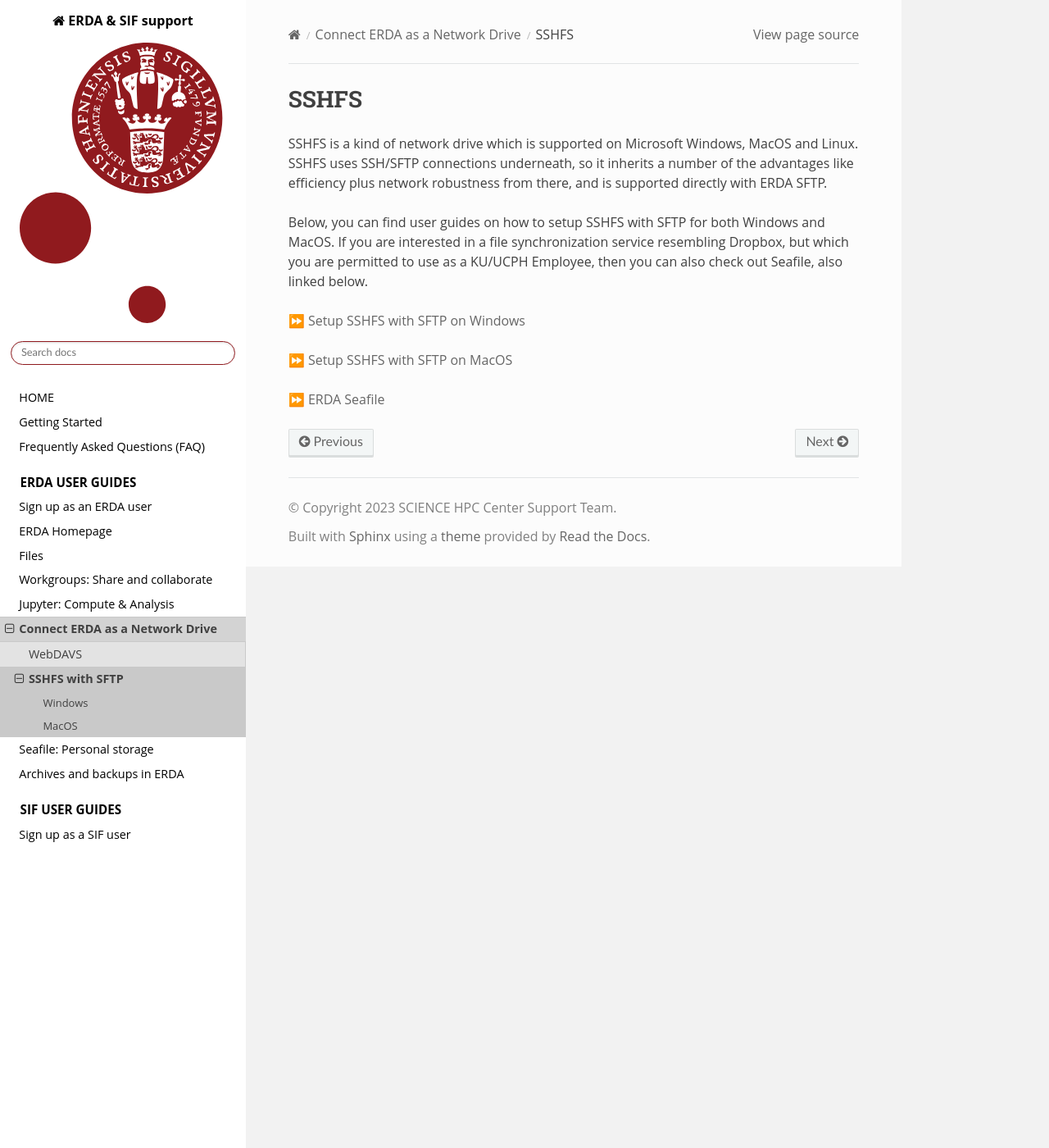
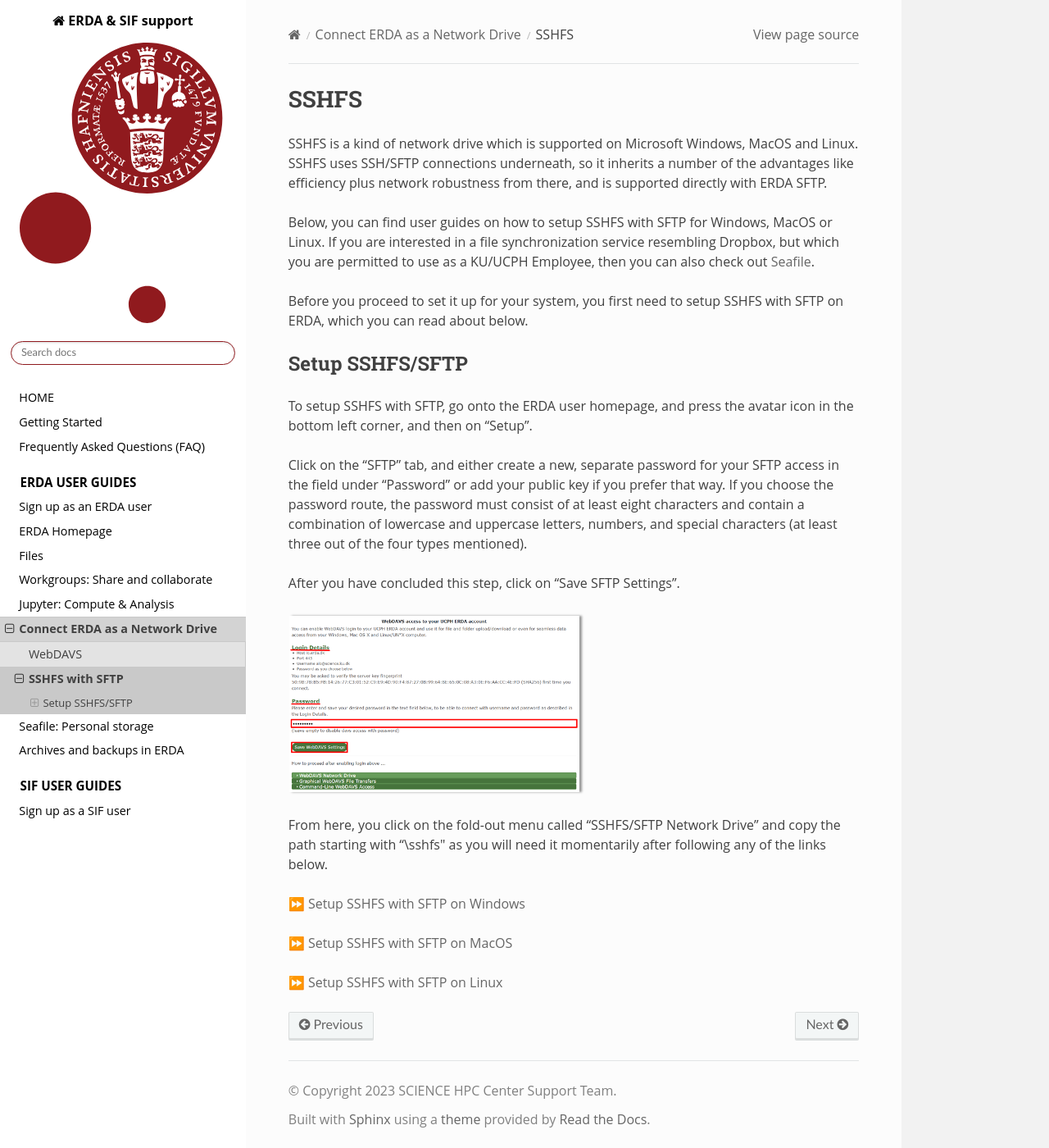
Before and after one commit to ucphhpc/migrid-user-docs, a Sphinx documentation site: the page built from docs/sections/erda/networkdrive/sshfs/index.rst, in a window 1280 px wide and 1400 px high. Shown: the whole window at 82% size. Built offline with Sphinx 7.4.7 and the Read the Docs theme 3.1.0, drawn with Linux system fonts in a browser that asks for light colours.

Commit message:
Add linux and generalize some of the setup

```diff
--- a/docs/sections/erda/networkdrive/sshfs/index.rst
+++ b/docs/sections/erda/networkdrive/sshfs/index.rst
@@ -3,14 +3,29 @@
 
 SSHFS is a kind of network drive which is supported on Microsoft Windows, MacOS and Linux. SSHFS uses SSH/SFTP connections underneath, so it inherits a number of the advantages like efficiency plus network robustness from there, and is supported directly with ERDA SFTP.
 
-Below, you can find user guides on how to setup SSHFS with SFTP for both Windows and MacOS. If you are interested in a file synchronization service resembling Dropbox, but which you are permitted to use as a KU/UCPH Employee, then you can also check out Seafile, also linked below.
+Below, you can find user guides on how to setup SSHFS with SFTP for Windows, MacOS or Linux. If you are interested in a file synchronization service resembling Dropbox, but which you are permitted to use as a KU/UCPH Employee, then you can also check out :ref:`Seafile <erda-seafile-start>`.
 
+Before you proceed to set it up for your system, you first need to setup SSHFS with SFTP on ERDA, which you can read about below.
+
+
+Setup SSHFS/SFTP
+----------------
+
+To setup SSHFS with SFTP, go onto the ERDA user homepage, and press the avatar icon in the bottom left corner, and then on "Setup".
+
+Click on the "SFTP" tab, and either create a new, separate password for your SFTP access in the field under "Password" or add your public key if you prefer that way. If you choose the password route, the password must consist of at least eight characters and contain a combination of lowercase and uppercase letters, numbers, and special characters (at least three out of the four types mentioned).
+
+After you have concluded this step, click on "Save SFTP Settings".
+
+.. image:: /images/networkdrive/networkdrive-loginmethod.png
+
+From here, you click on the fold-out menu called "SSHFS/SFTP Network Drive" and copy the path starting with "\\sshfs\" as you will need it momentarily after following any of the links below.
 
 ⏩️ :doc:`Setup SSHFS with SFTP on Windows </sections/erda/networkdrive/sshfs/windows>`
 
 ⏩️ :doc:`Setup SSHFS with SFTP on MacOS </sections/erda/networkdrive/sshfs/macos>`
 
-⏩️ :doc:`ERDA Seafile </sections/erda/seafile/index>`
+⏩️ :doc:`Setup SSHFS with SFTP on Linux </sections/erda/networkdrive/sshfs/linux>`
 
 
 .. toctree::
@@ -19,3 +34,4 @@
 
    Windows </sections/erda/networkdrive/sshfs/windows>
    MacOS </sections/erda/networkdrive/sshfs/macos>
+   Linux </sections/erda/networkdrive/sshfs/linux>
```
Also changed, not shown: docs/sections/erda/networkdrive/sshfs/linux.rst (added, +19 -0 lines), docs/sections/erda/networkdrive/sshfs/windows.rst (+0 -20 lines).
